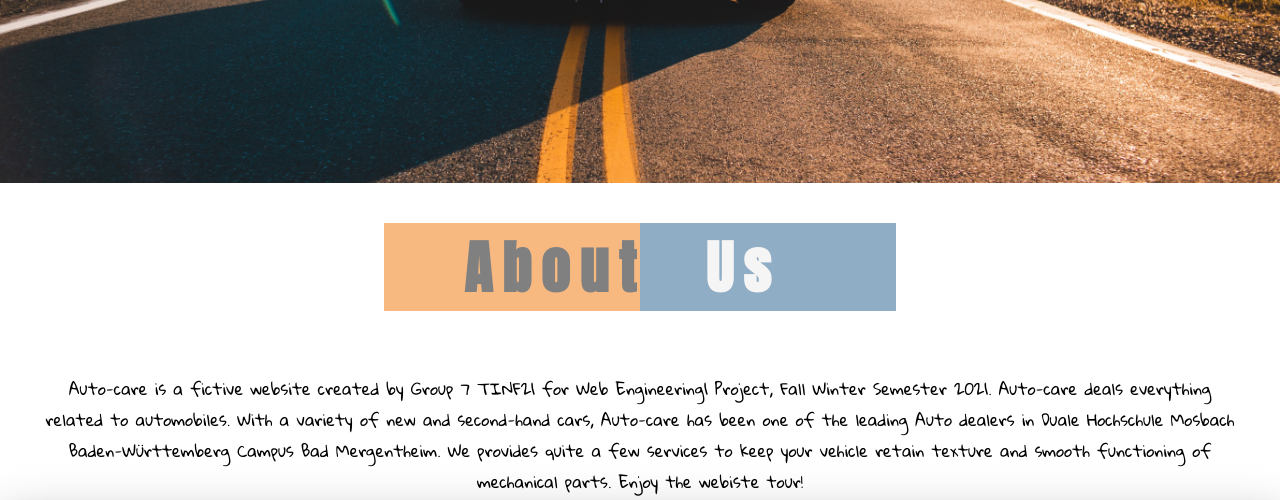
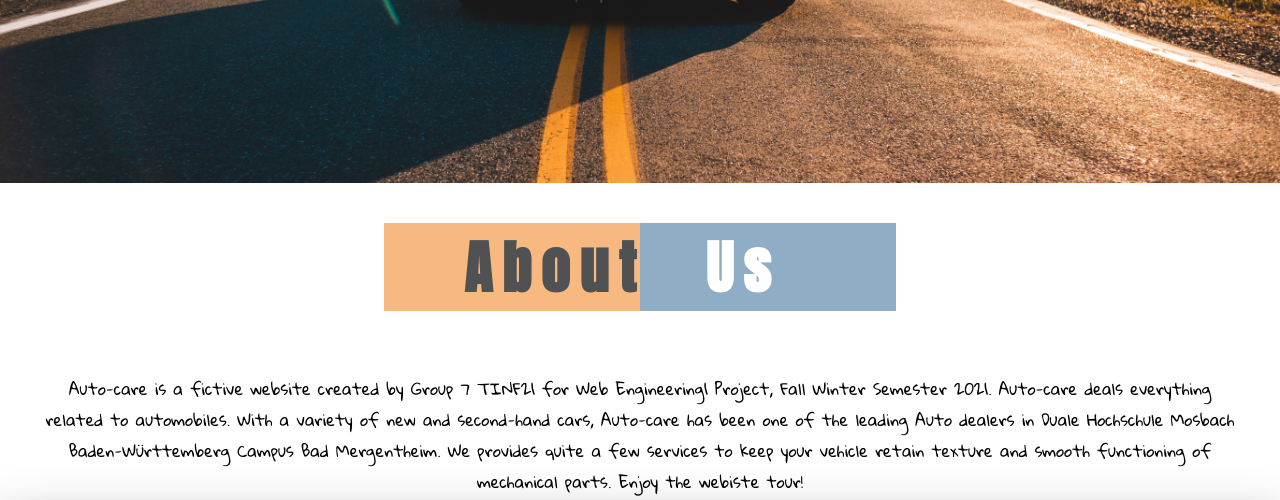
Before and after one commit to AdriansRubins/gruppe07-projekt, a PHP site: page / in a window 1280 px wide. Shown: the part 655-1155 px from the top of the page. Run offline with PHP 8.4, Linux system fonts and the light colour scheme.

Commit message:
Checkout in browser!

```diff
--- a/css/style.css
+++ b/css/style.css
@@ -164,7 +164,7 @@ nav ul li {
 .period{
     font-weight: bold;
 
-    color: whitesmoke;
+    color: white;
 }
 
 .texti{
@@ -173,7 +173,7 @@ nav ul li {
 
 }
 .about{
-    color: grey;
+    color: #4F5153;
 }
 #des {
     grid-area: des;
--- a/leistungen.php
+++ b/leistungen.php
@@ -2,6 +2,7 @@
 $currentPage='leistungen';
 include ('./php/templates/header.php');
 ?>
+<br>
 <div class="leistungsgrid">
     <h1>This is service page!</h1>
 </div>
```
